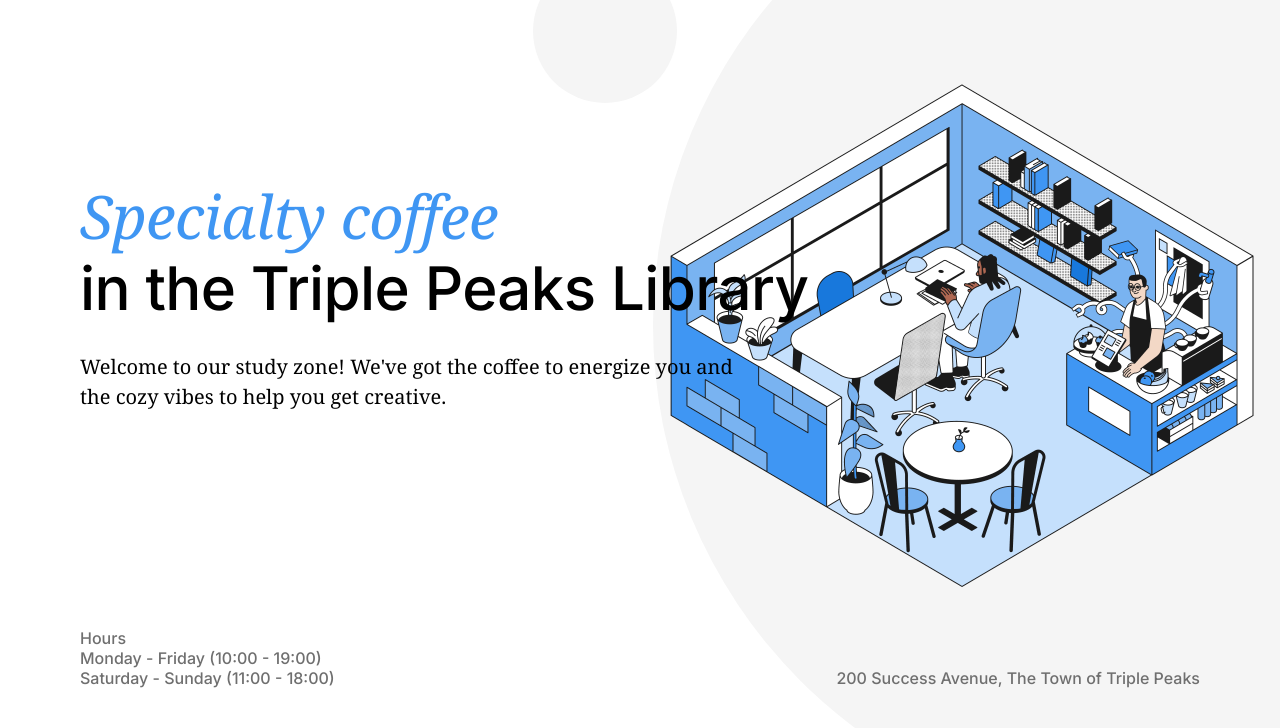
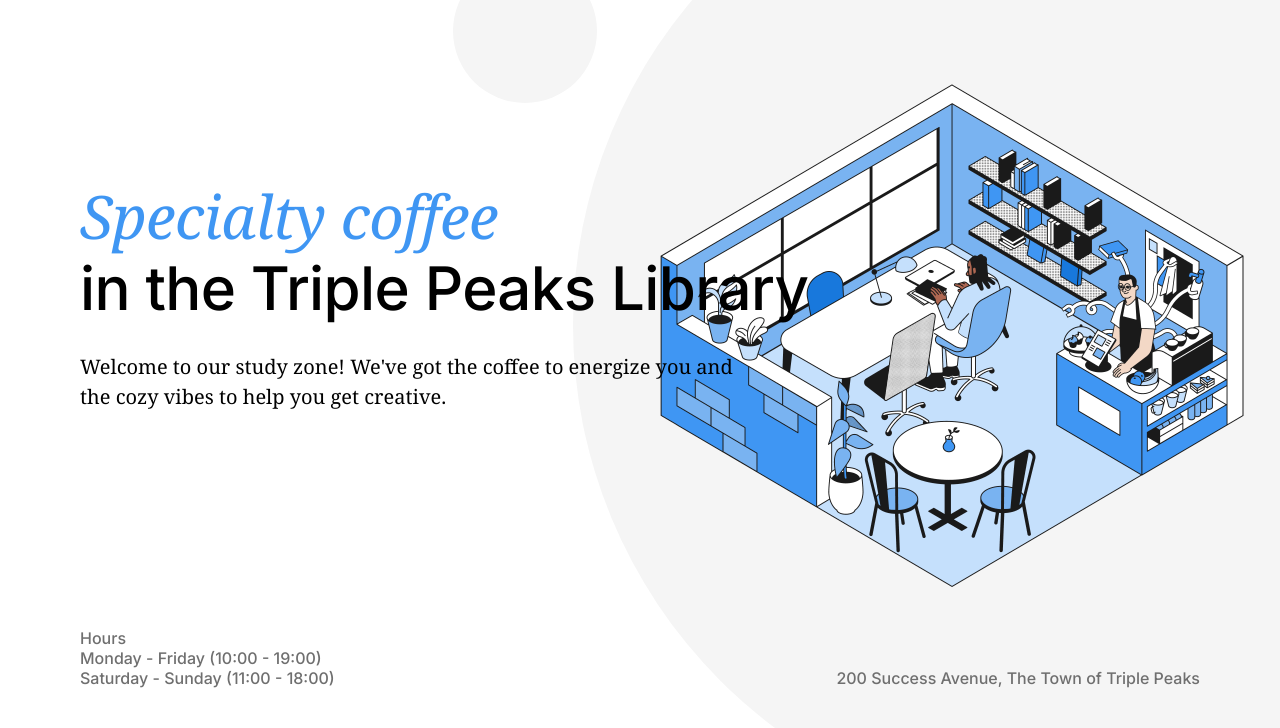
Before and after one commit to brandovq/se_project_coffeeshop, a plain HTML site: page index.html in a window 1280 px wide. Shown: the part 72-800 px from the top of the page. Drawn offline with Linux system fonts and the light colour scheme.

Commit message:
added position relative on teh header to make image stay on the right in lower resolutions

```diff
--- a/blocks/header.css
+++ b/blocks/header.css
@@ -6,12 +6,15 @@
   background-image: url(../images/background_header.svg);
   box-sizing: border-box;
   background-size: cover;
+  background-position: center;
+  position: relative;
+  /*Adding position: relative here made the image stay on the right in lower resolution*/
 }
 
 .header__image {
   position: absolute;
   top: 124px;
-  right: -5px;
+  right: 5px;
   width: 646px;
   height: 568px;
 }
```
